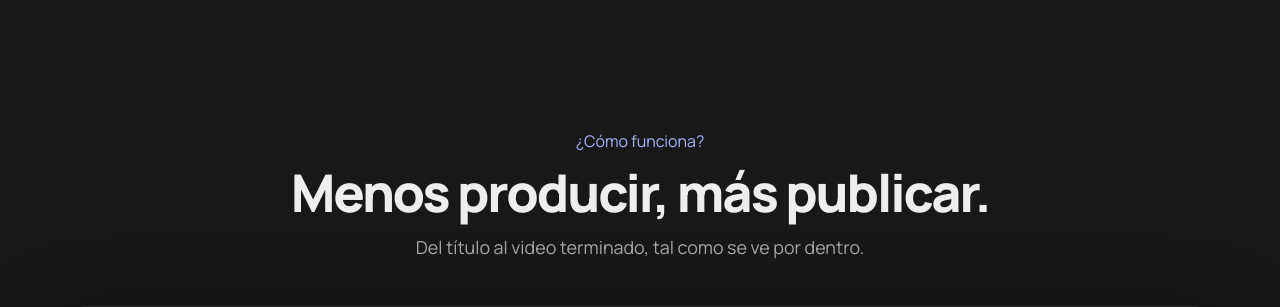
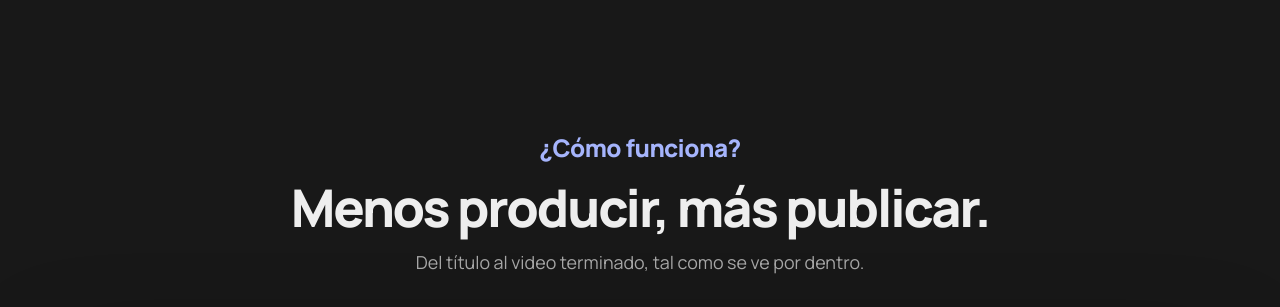
Before and after one commit to camilacalderon34-lgtm/maderia-landing, a plain HTML site: page public/index.html in a window 1280 px wide. Shown: the part 880-1187 px from the top of the page. Drawn offline with Linux system fonts and the light colour scheme.

Commit message:
Demo: etiqueta '¿Cómo funciona?' en negrita y mayor que el subtítulo
Co-Authored-By: Claude Fable 5.1 <noreply@anthropic.com>
Claude-Session: https://claude.ai/code/session_01C3bm72rp1sfzMbTW3ukNXh

```diff
--- a/public/css/landing.css
+++ b/public/css/landing.css
@@ -172,7 +172,7 @@ button { font: inherit; color: inherit; }
 /* ===== 2. Demo: ventana de la app con el video ===== */
 .demo { padding-top: clamp(24px, 4vw, 48px); }
 .demo-cab { text-align: center; max-width: 720px; margin: 0 auto clamp(28px, 4vw, 44px); }
-.demo-cab .sobre { color: var(--acento); margin-bottom: 12px; }
+.demo-cab .sobre { color: var(--acento); margin-bottom: 14px; font-size: clamp(20px, 1.9vw, 26px); font-weight: 800; letter-spacing: -0.02em; text-transform: none; }
 .demo-cab h2 { font-size: clamp(30px, 4.6vw, 52px); color: var(--hueso); }
 .demo-sub { margin-top: 14px; font-size: clamp(16px, 1.4vw, 18px); color: var(--hueso-bajo); }
 
```
